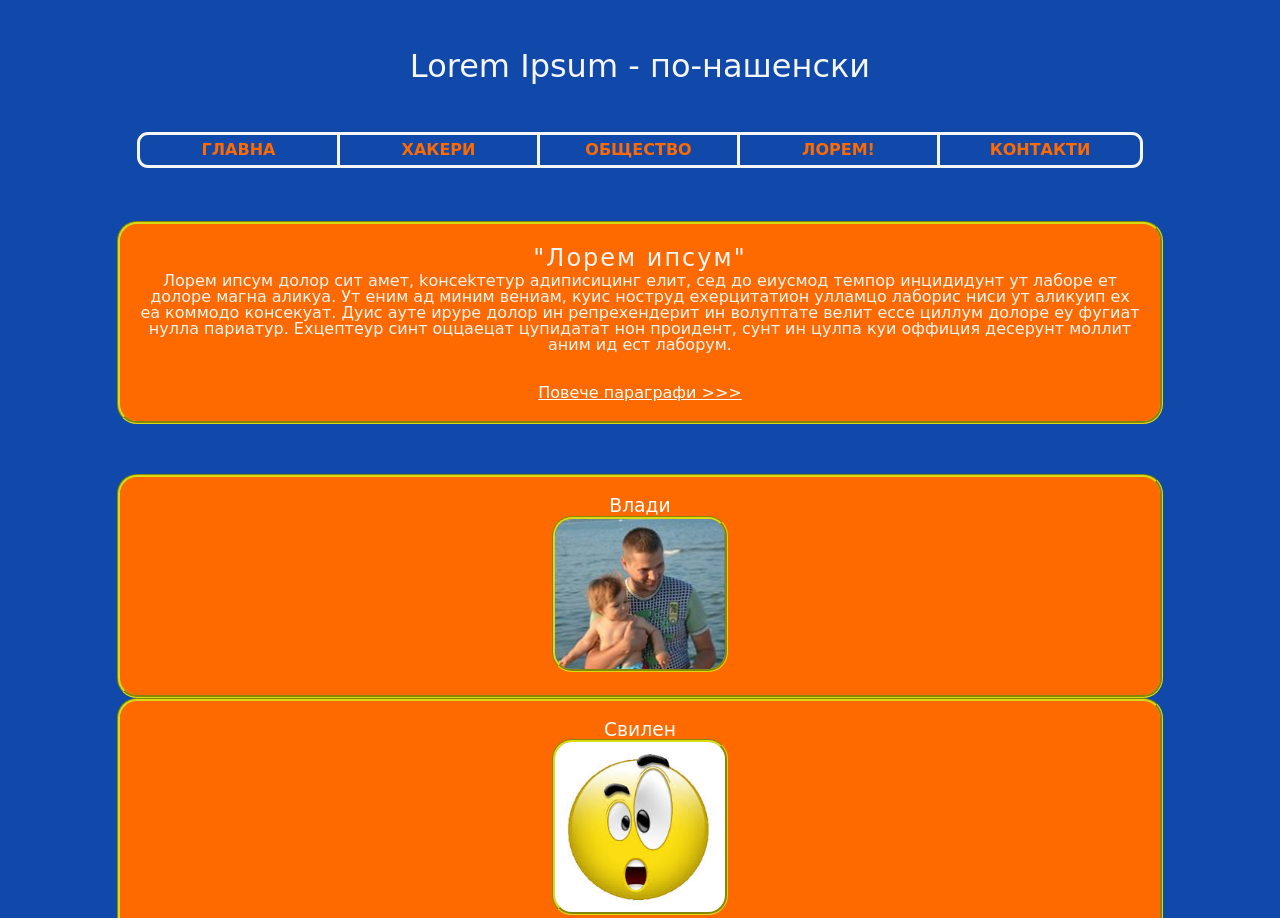
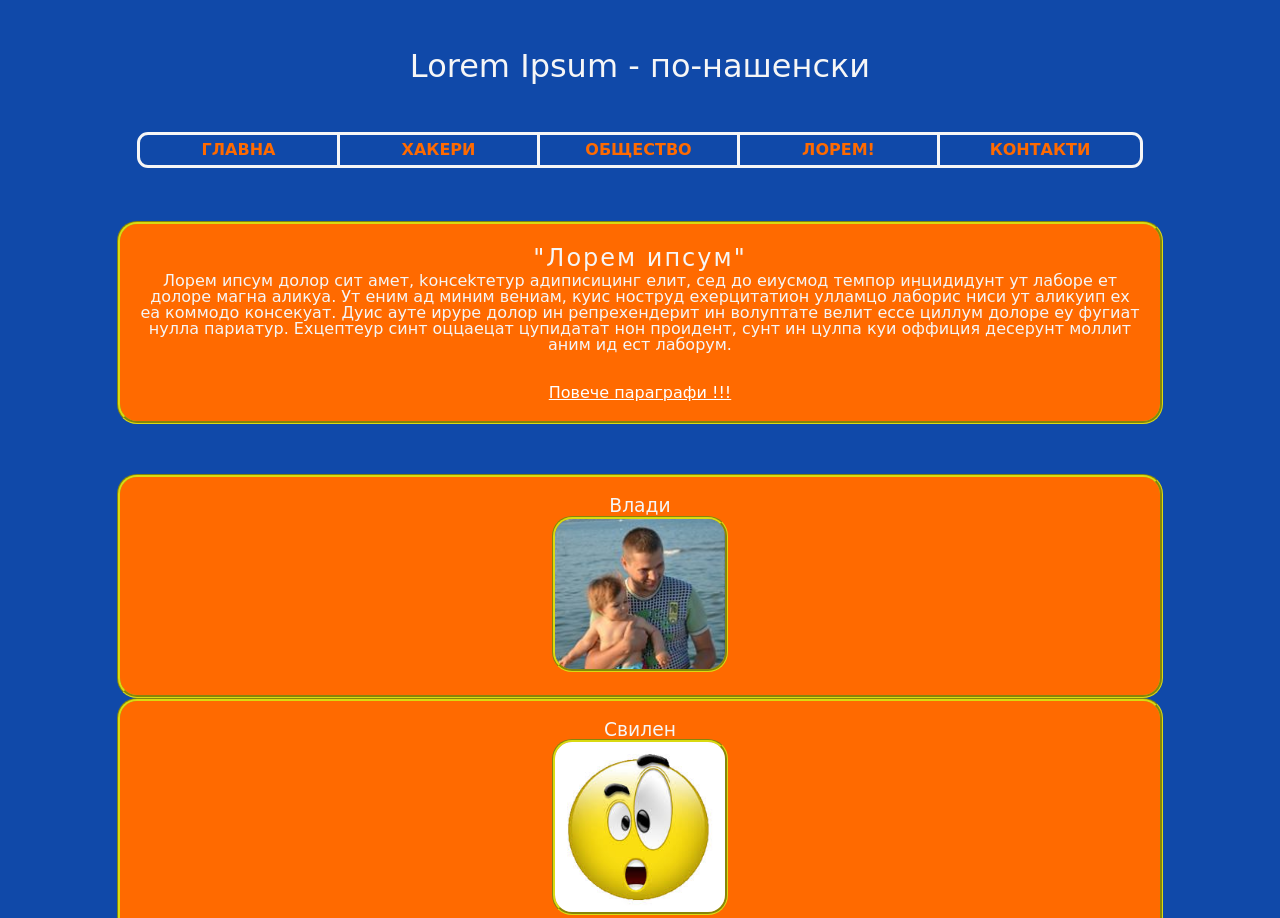
Before and after one commit to vlad-alien-dev/volvagia, a plain HTML site: page Volvagia/Volvagia/index.html in a window 1280 px wide. Shown: the top 918 px of the page. Drawn offline with Linux system fonts and the light colour scheme; a web font is replaced by a local one.

Commit message:
Fix validation.

```diff
--- a/Volvagia/Volvagia/index.html
+++ b/Volvagia/Volvagia/index.html
@@ -35,7 +35,7 @@
             <h2>Лорем ипсум</h2>
 <p>Лорем ипсум долор сит амет, kонсеkтетур адиписицинг елит, сед до еиусмод темпор инцидидунт ут лаборе ет долоре магна аликуа. Ут еним ад миним вениам, куис ноструд еxерцитатион улламцо лаборис ниси ут аликуип еx еа коммодо консекуат. Дуис ауте ируре долор ин репрехендерит ин волуптате велит ессе циллум долоре еу фугиат нулла париатур. Еxцептеур синт оццаецат цупидатат нон проидент, сунт ин цулпа куи оффиция десерунт моллит аним ид ест лаборум.</p>
         <br/><br/>
-			<p><a href="lorem.html"  id="more_paragraphs"> Повече параграфи >>> </а></p>
+			<p><a href="lorem.html"  id="more_paragraphs"> Повече параграфи !!! </a></p>
 		</article>
     </section>
     <section class="creds anchor" >
```
